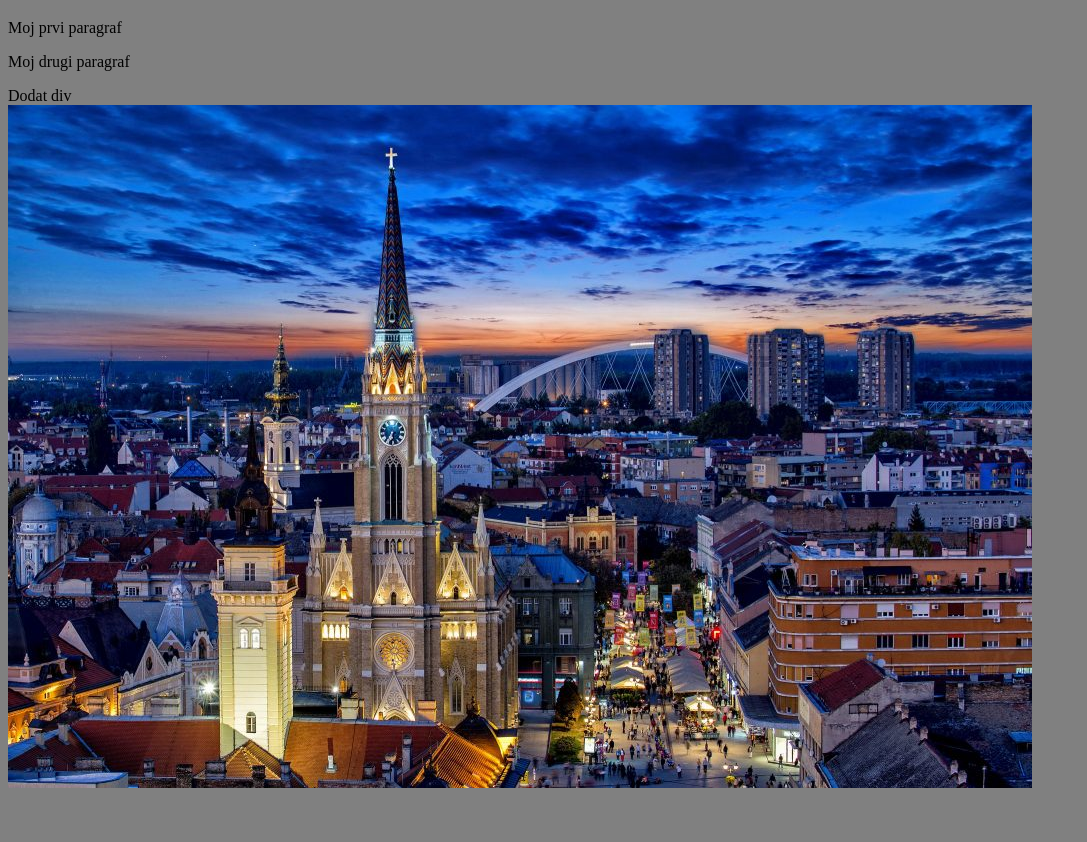
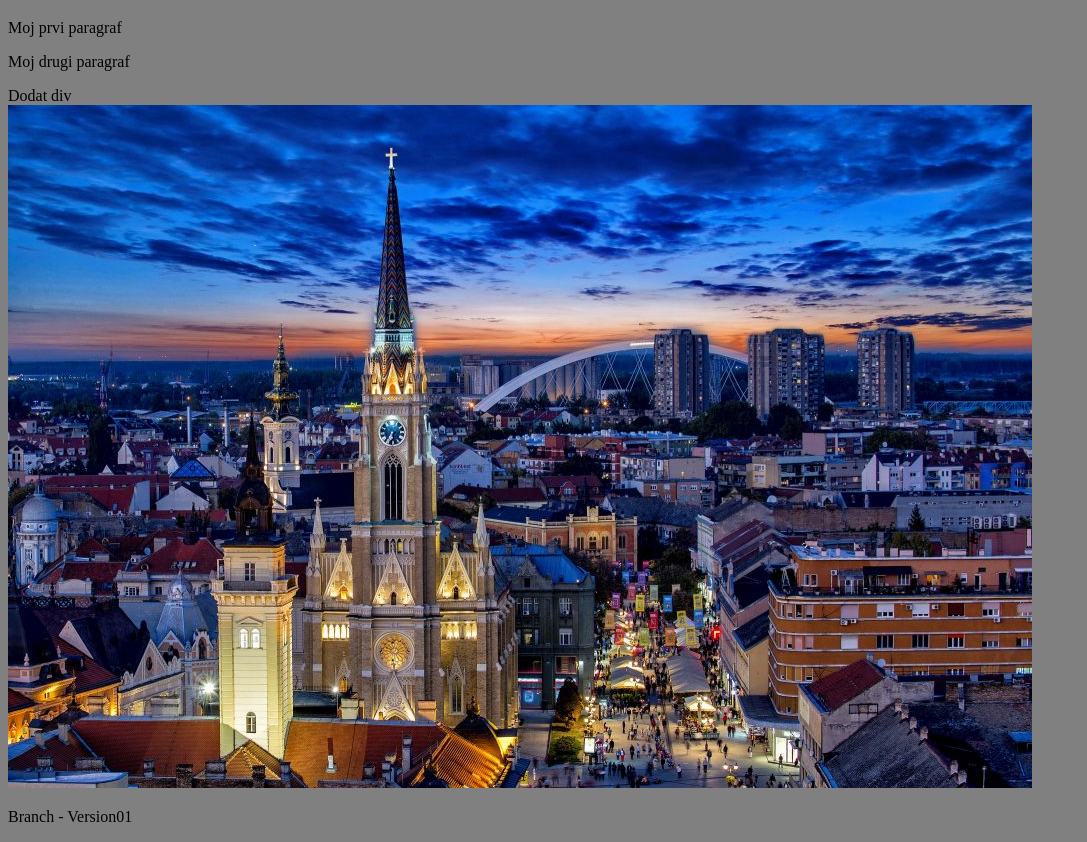
Before and after one commit to drazhen92/demo, a plain HTML site: page index.html in a window 1280 px wide. Shown: the part 61-903 px from the top of the page, without its empty margins (0-1087 px from the left). Before the commit the page ends 861 px from the top, so only its background shows below. Drawn offline with Linux system fonts and the light colour scheme.

Commit message:
Dodat element

```diff
--- a/index.html
+++ b/index.html
@@ -19,5 +19,8 @@
 
     <img src="IMG/w1s5e0vqk4311-1024x683.jpg" alt="" srcset="">
 
+
+    <p>Branch - Version01</p>
+
 </body>
 </html>
```
